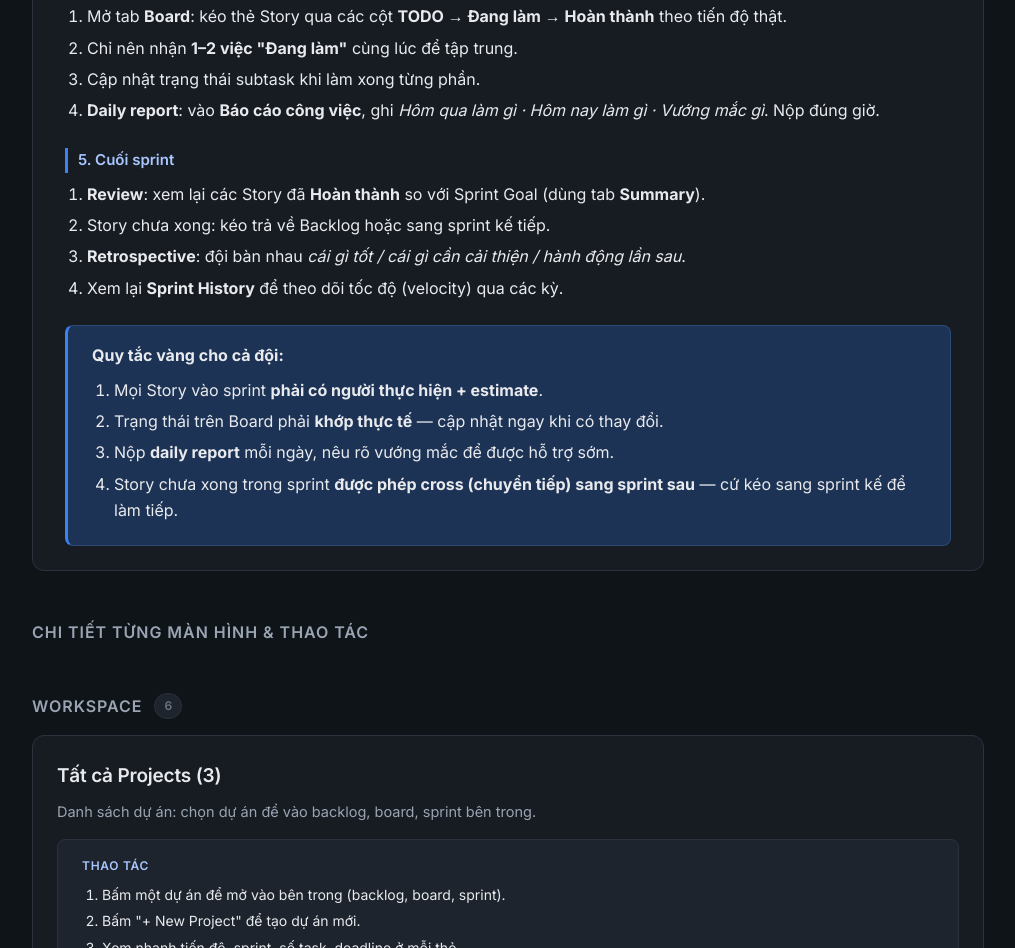
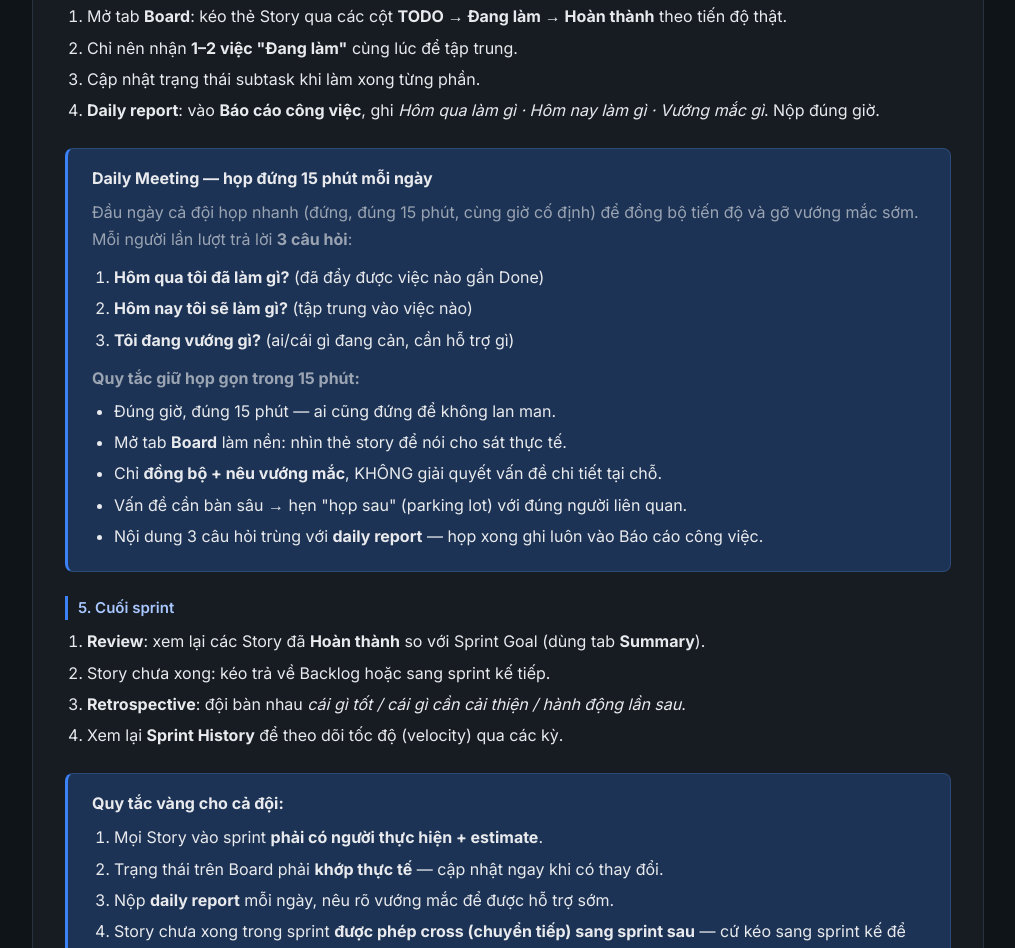
Before and after one commit to duong141001/kazuo-smitwork-tutorial, a website: page index.html in a window 1280 px wide. Shown: the part 1502-2450 px from the top of the page, without its empty margins (264-1279 px from the left). Drawn offline with Linux system fonts and the light colour scheme.

Commit message:
docs: add Daily Meeting (15-min standup) section to Scrum guide

```diff
--- a/index.html
+++ b/index.html
@@ -243,6 +243,24 @@
         <li><b>Daily report</b>: vào <b>Báo cáo công việc</b>, ghi <i>Hôm qua làm gì · Hôm nay làm gì · Vướng mắc gì</i>. Nộp đúng giờ.</li>
       </ol>
 
+      <div class="callout">
+        <b>Daily Meeting — họp đứng 15 phút mỗi ngày</b>
+        <p class="lead" style="margin:8px 0 12px">Đầu ngày cả đội họp nhanh (đứng, đúng 15 phút, cùng giờ cố định) để đồng bộ tiến độ và gỡ vướng mắc sớm. Mỗi người lần lượt trả lời <b>3 câu hỏi</b>:</p>
+        <ol>
+          <li><b>Hôm qua tôi đã làm gì?</b> (đã đẩy được việc nào gần Done)</li>
+          <li><b>Hôm nay tôi sẽ làm gì?</b> (tập trung vào việc nào)</li>
+          <li><b>Tôi đang vướng gì?</b> (ai/cái gì đang cản, cần hỗ trợ gì)</li>
+        </ol>
+        <p class="lead" style="margin:12px 0 6px"><b>Quy tắc giữ họp gọn trong 15 phút:</b></p>
+        <ul>
+          <li>Đúng giờ, đúng 15 phút — ai cũng đứng để không lan man.</li>
+          <li>Mở tab <b>Board</b> làm nền: nhìn thẻ story để nói cho sát thực tế.</li>
+          <li>Chỉ <b>đồng bộ + nêu vướng mắc</b>, KHÔNG giải quyết vấn đề chi tiết tại chỗ.</li>
+          <li>Vấn đề cần bàn sâu → hẹn "họp sau" (parking lot) với đúng người liên quan.</li>
+          <li>Nội dung 3 câu hỏi trùng với <b>daily report</b> — họp xong ghi luôn vào Báo cáo công việc.</li>
+        </ul>
+      </div>
+
       <h3>5. Cuối sprint</h3>
       <ol>
         <li><b>Review</b>: xem lại các Story đã <b>Hoàn thành</b> so với Sprint Goal (dùng tab <b>Summary</b>).</li>
```
Also changed, not shown: build-gallery.mjs (+18 -0 lines).
